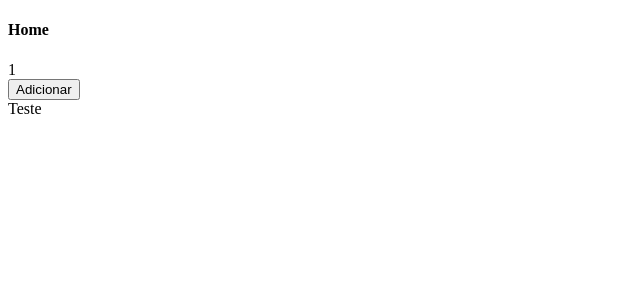
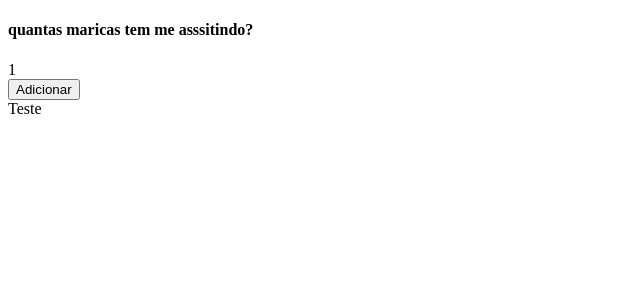
Before and after one commit to sufresh007/ideia-unica, a Next.js app: page / in a window 1280 px wide. Shown: the top 300 px of the page, without its empty margins (0-640 px from the left). Built offline with nearby package versions, Linux system fonts and the light colour scheme.

Commit message:
teste rapido

```diff
--- a/pages/index.js
+++ b/pages/index.js
@@ -3,7 +3,7 @@ import { useState } from 'react';
 function Home(){
     return (
         <div>
-            <h4>Home </h4>
+            <h4>quantas maricas tem me asssitindo? </h4>
             <Contador />
             <div>Teste</div>
         </div>
```
